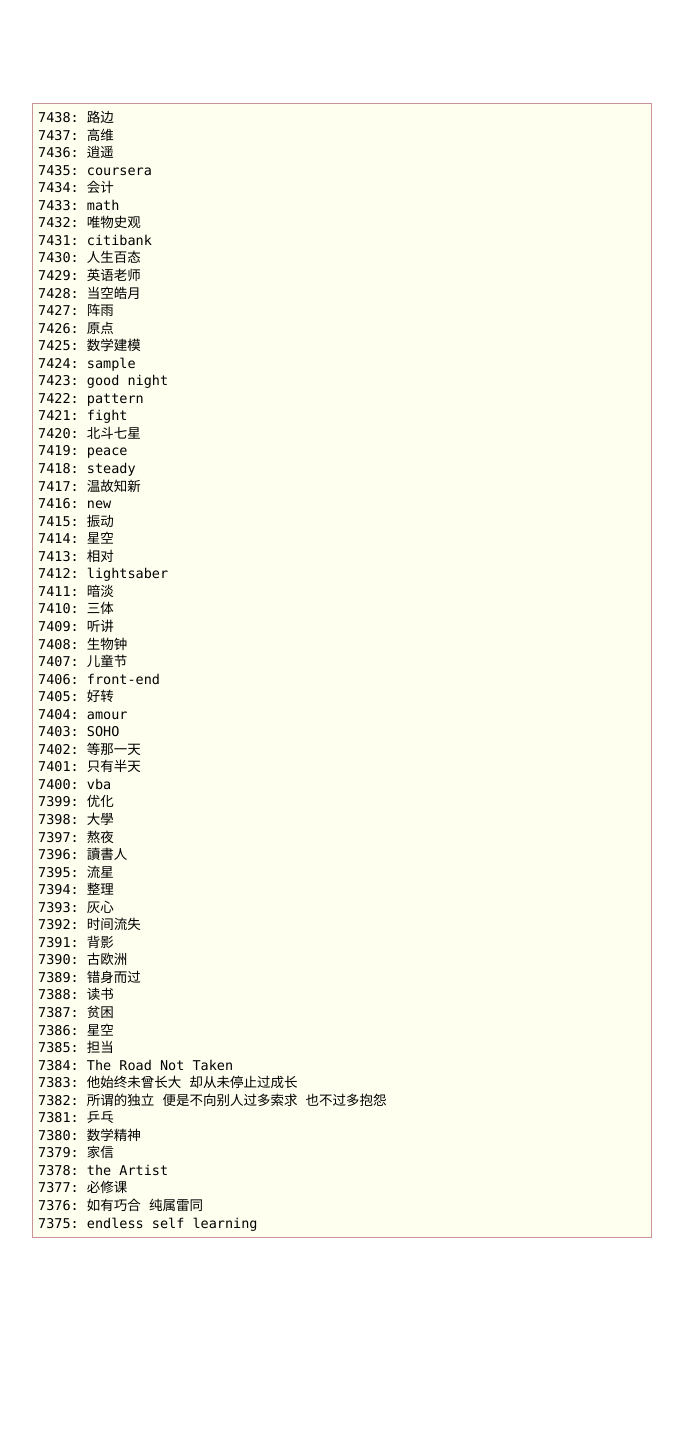
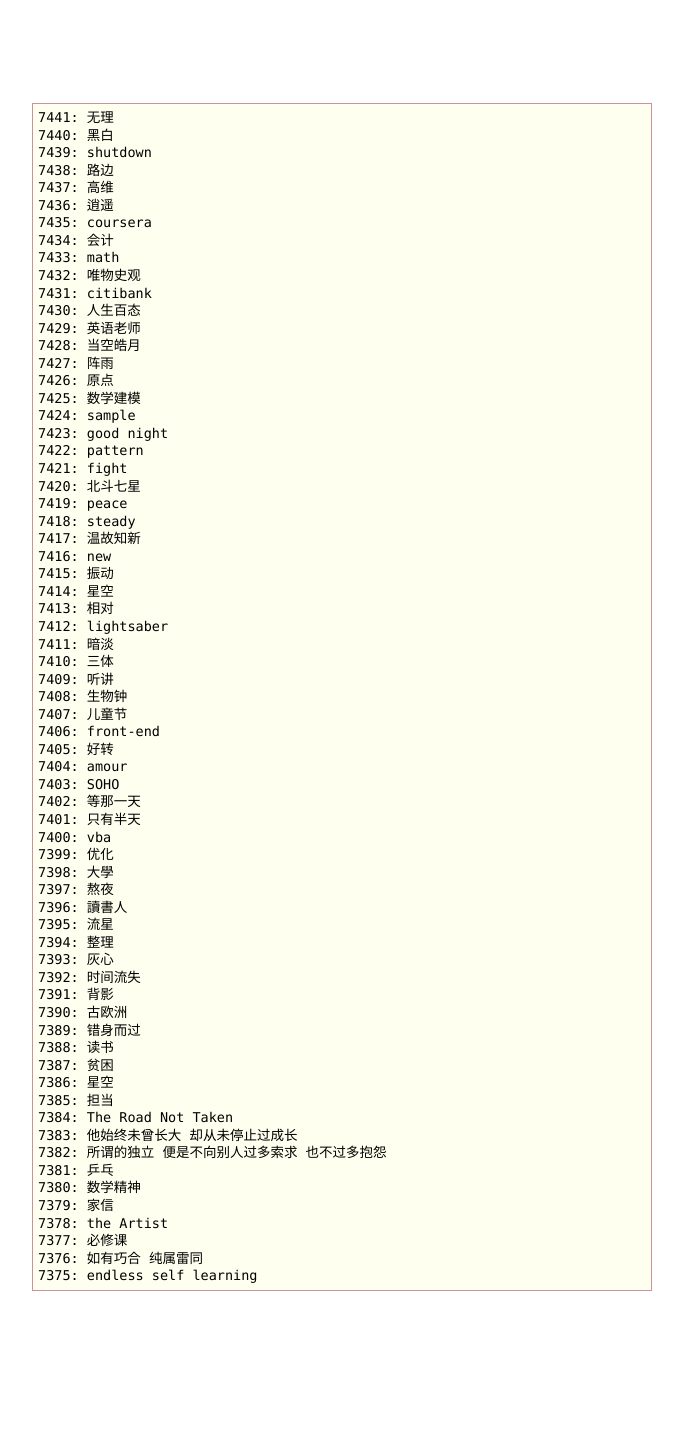
Before and after one commit to betamint/blog, a Jekyll site: the page built from daily-words.html, in a window 1280 px wide. Shown: the whole page, without its empty margins (298-981 px from the left). Built offline with Jekyll 4.4.1, drawn with Linux system fonts in a browser that asks for light colours; before the commit the page ends 1380 px from its top, so only the background shows below that.

Commit message:
7439, 7440, 7441

```diff
--- a/daily-words.html
+++ b/daily-words.html
@@ -2,6 +2,9 @@
 layout: default
 ---
 <pre>
+7441: 无理
+7440: 黑白
+7439: shutdown
 7438: 路边
 7437: 高维
 7436: 逍遥
```
